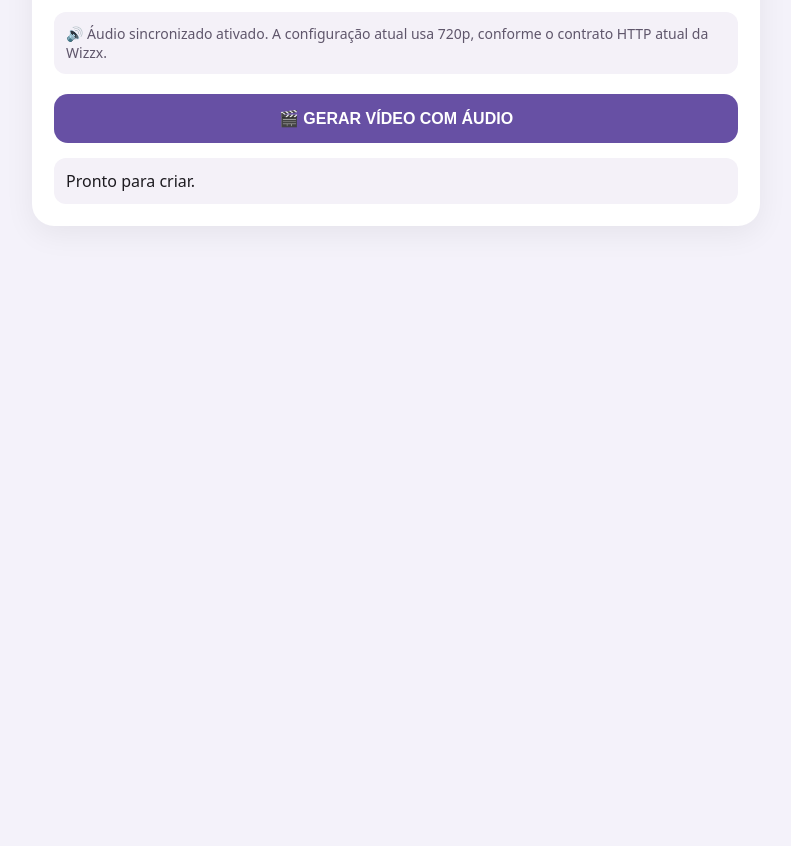
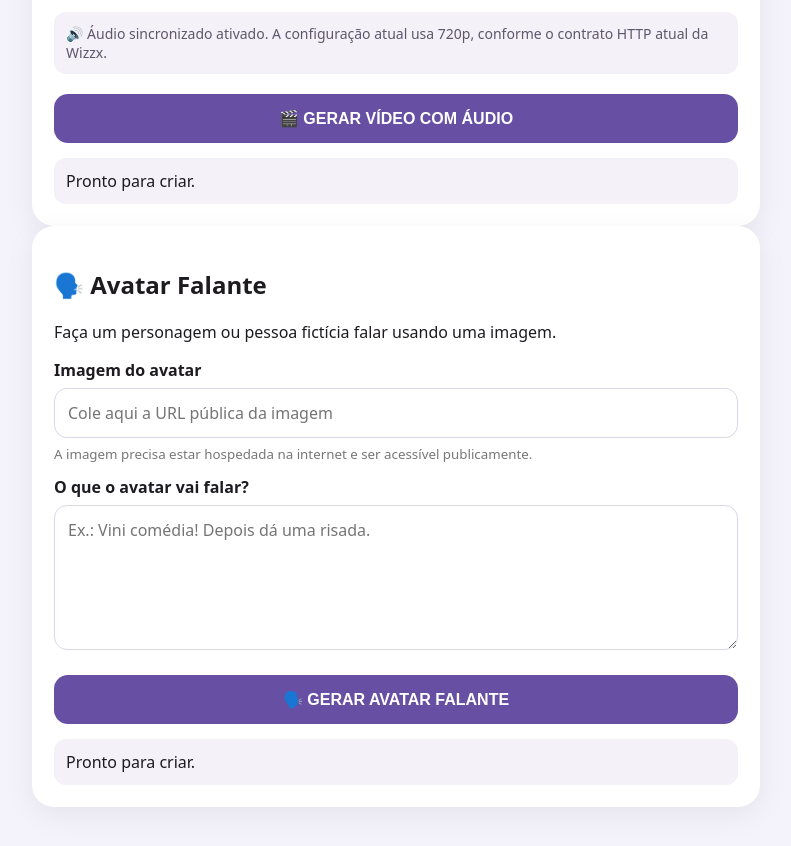
Before and after one commit to LenilsonAmorim/Projetinho, a website: page index.html in a window 1280 px wide. Shown: the part 526-1372 px from the top of the page, without its empty margins (244-1035 px from the left). Before the commit the page ends 802 px from the top, so only its background shows below. Drawn offline with Linux system fonts and the light colour scheme.

Commit message:
Update index.html

```diff
--- a/index.html
+++ b/index.html
@@ -8,6 +8,7 @@
 </head>
 <body>
 <main class="app">
+
 <header>
   <div class="logo">✨🤖</div>
   <div>
@@ -18,8 +19,16 @@
 
 <section class="card">
   <label for="idea">Sua ideia</label>
-  <textarea id="idea" placeholder="Ex.: Uma criança fictícia olha para a câmera e fala: Vini comédia! Depois dá uma risadinha."></textarea>
-  <small>Você pode pedir animais, personagens, pessoas fictícias, crianças fictícias, lugares, histórias, cenas engraçadas e muito mais.</small>
+
+  <textarea
+    id="idea"
+    placeholder="Ex.: Uma criança fictícia olha para a câmera e fala: Vini comédia! Depois dá uma risadinha."
+  ></textarea>
+
+  <small>
+    Você pode pedir animais, personagens, pessoas fictícias, crianças fictícias,
+    lugares, histórias, cenas engraçadas e muito mais.
+  </small>
 
   <div class="grid">
     <div>
@@ -29,6 +38,7 @@
         <option value="6">6 segundos — 300 créditos</option>
       </select>
     </div>
+
     <div>
       <label for="ratio">Formato</label>
       <select id="ratio">
@@ -40,17 +50,101 @@
     </div>
   </div>
 
-  <div class="notice">🔊 Áudio sincronizado ativado. A configuração atual usa 720p, conforme o contrato HTTP atual da Wizzx.</div>
+  <div class="notice">
+    🔊 Áudio sincronizado ativado. A configuração atual usa 720p,
+    conforme o contrato HTTP atual da Wizzx.
+  </div>
 
-  <button id="generate">🎬 GERAR VÍDEO COM ÁUDIO</button>
-  <div id="status" class="status">Pronto para criar.</div>
+  <button id="generate">
+    🎬 GERAR VÍDEO COM ÁUDIO
+  </button>
+
+  <div id="status" class="status">
+    Pronto para criar.
+  </div>
 
   <div id="result" hidden>
     <video id="video" controls playsinline></video>
-    <a id="download" class="download" download="projetinho-ia.mp4">⬇ Baixar MP4</a>
+
+    <a
+      id="download"
+      class="download"
+      download="projetinho-ia.mp4"
+    >
+      ⬇ Baixar MP4
+    </a>
   </div>
 </section>
+
+
+<!-- AVATAR FALANTE D-ID -->
+
+<section class="card avatar-card">
+
+  <h2>🗣️ Avatar Falante</h2>
+
+  <p>
+    Faça um personagem ou pessoa fictícia falar usando uma imagem.
+  </p>
+
+  <label for="avatarUrl">
+    Imagem do avatar
+  </label>
+
+  <input
+    id="avatarUrl"
+    type="url"
+    placeholder="Cole aqui a URL pública da imagem"
+  />
+
+  <small>
+    A imagem precisa estar hospedada na internet e ser acessível publicamente.
+  </small>
+
+
+  <label for="avatarText">
+    O que o avatar vai falar?
+  </label>
+
+  <textarea
+    id="avatarText"
+    placeholder="Ex.: Vini comédia! Depois dá uma risada."
+  ></textarea>
+
+
+  <button id="avatarGenerate">
+    🗣️ GERAR AVATAR FALANTE
+  </button>
+
+
+  <div id="avatarStatus" class="status">
+    Pronto para criar.
+  </div>
+
+
+  <div id="avatarResult" hidden>
+
+    <video
+      id="avatarVideo"
+      controls
+      playsinline
+    ></video>
+
+    <a
+      id="avatarDownload"
+      class="download"
+      download="avatar-falante.mp4"
+    >
+      ⬇ Baixar Avatar
+    </a>
+
+  </div>
+
+</section>
+
 </main>
+
 <script src="app.js"></script>
+
 </body>
 </html>
```
